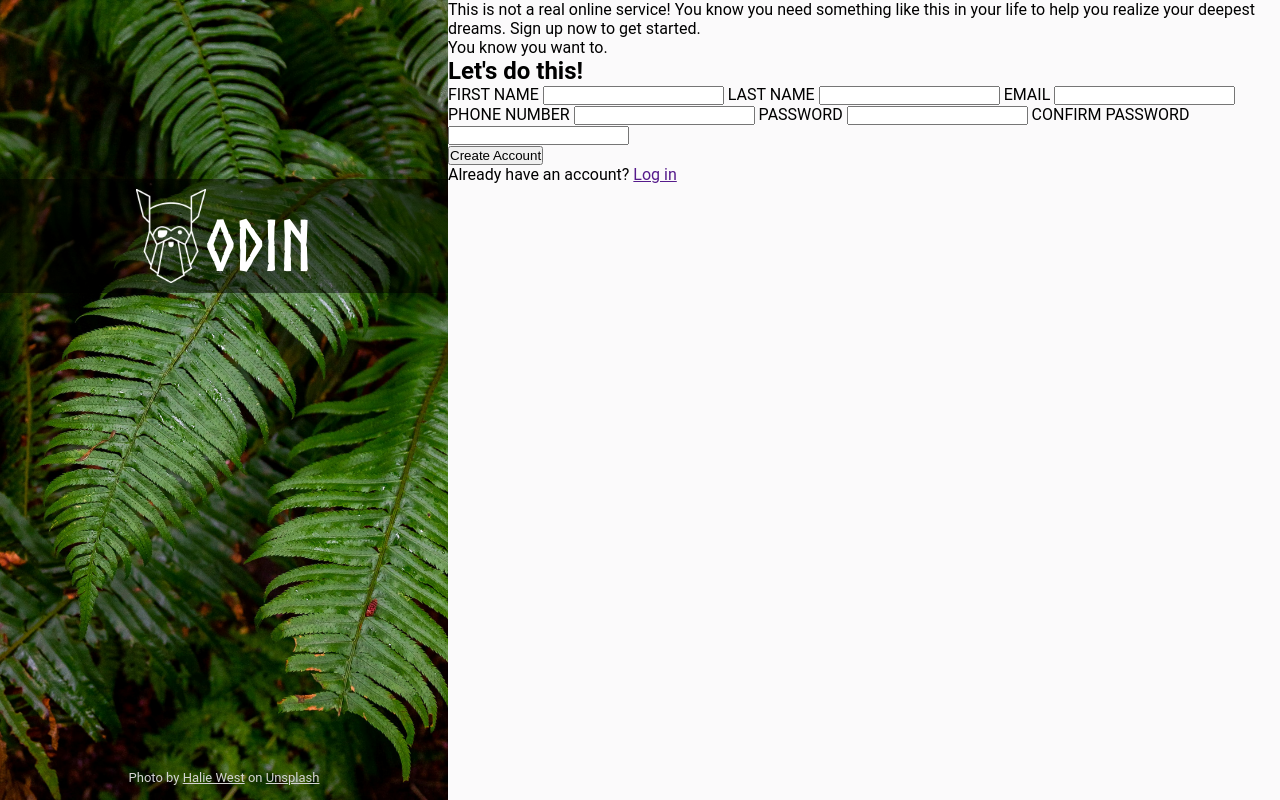
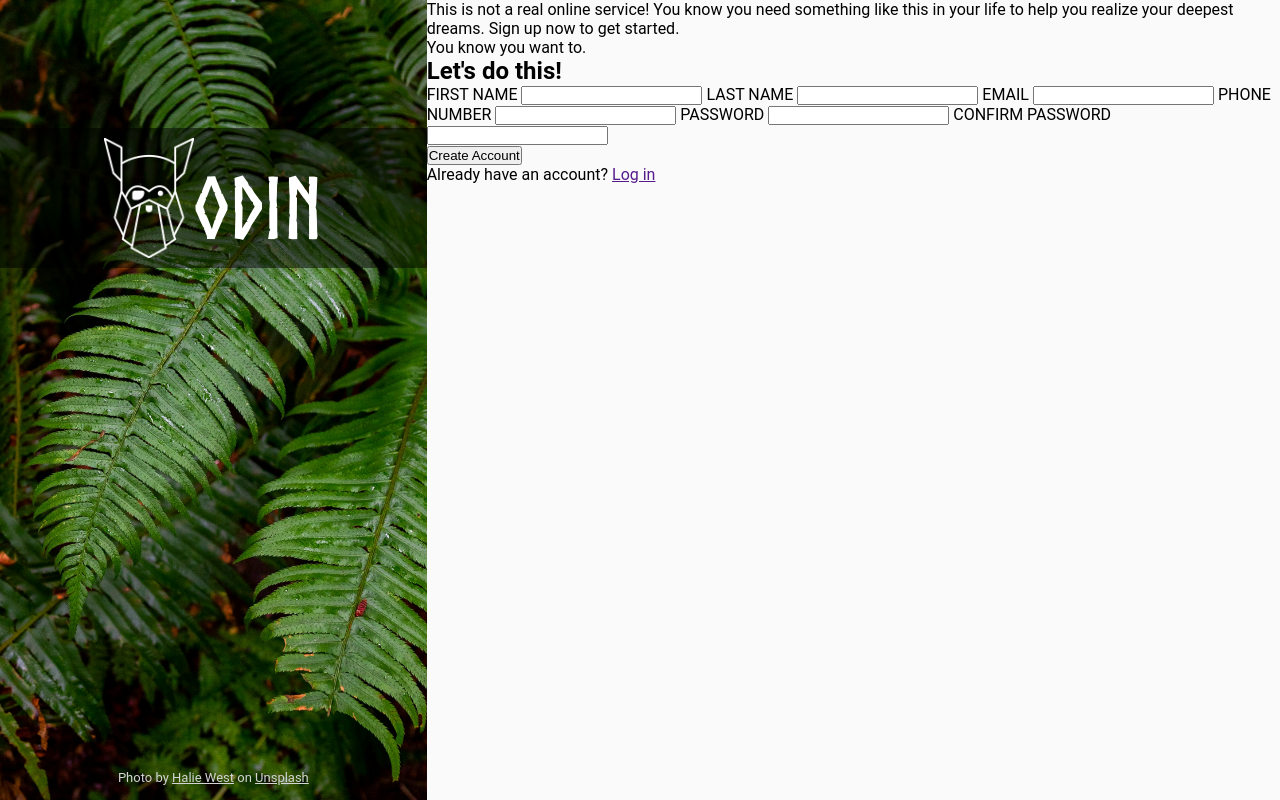
Before and after one commit to mdemiguels/odin-sign-up-form, a plain HTML site: page index.html in a window 1280 px wide. Drawn offline with Linux system fonts and the light colour scheme.

Commit message:
refactor: small changes on hero section

```diff
--- a/index.html
+++ b/index.html
@@ -9,7 +9,7 @@
     <body>
         <section class="hero">
             <div class="logo">
-                <img src="./images/odin-lined.png" alt="" width="70px"/>
+                <img src="./images/odin-lined.png" alt="" width="90px"/>
                 <p>ODIN</p>
             </div>
             <div class="credits">
--- a/style.css
+++ b/style.css
@@ -33,7 +33,7 @@ body {
     background-size: cover;
     background-position: center;
     background-repeat: no-repeat;
-    width: 35%;
+    flex: 1;
     color: #fff;
 }
 
@@ -43,14 +43,14 @@ body {
     justify-content: center;
     align-items: center;
     font-family: 'Norse Bold', sans-serif;
-    font-size: 70px;
-    margin-top: 40%;
+    margin-top: 30%;
+    font-size: 85px;
     padding: 10px 0;
     width: 100%;
 }
 
 .logo p {
-    margin-top: 20px;
+    padding-top: 20px;
 }
 
 .credits {
@@ -65,5 +65,5 @@ body {
 }
 
 main {
-    flex: 1;
+    flex: 2;
 }
```
